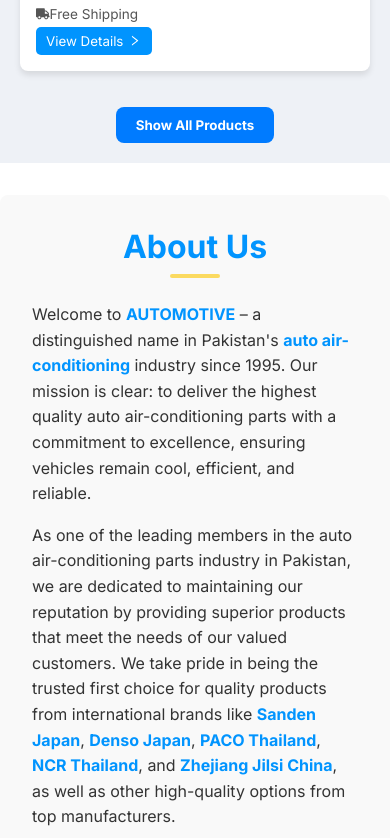
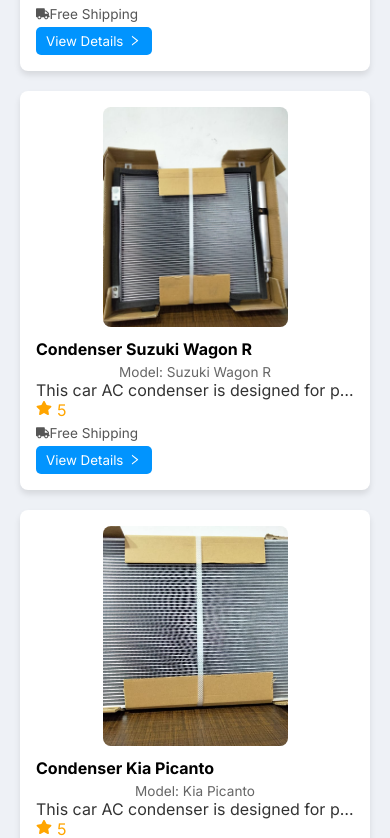
Before and after one commit to RuhaibDev/CarParts_Web, a React (Create React App) app: page / in a window 390 px wide. Shown: the part 6314-7152 px from the top of the page. Built offline with nearby package versions, Linux system fonts and the light colour scheme; a web font is replaced by a local one.

Commit message:
show all button removed

```diff
--- a/src/Data.jsx
+++ b/src/Data.jsx
@@ -9,14 +9,8 @@
 const Data = ({ title, selectedProductId }) => {
   const productRefs = useRef({});
   const [expandedCard, setExpandedCard] = useState(null);
-  const [showAll, setShowAll] = useState(false);
-  const [isMobile, setIsMobile] = useState(false);
 
   useEffect(() => {
-    if (window.innerWidth <= 768) {
-      setIsMobile(true);
-    }
-
     if (selectedProductId && productRefs.current[selectedProductId]) {
       productRefs.current[selectedProductId].scrollIntoView({ behavior: 'smooth', block: 'center' });
     }
@@ -26,7 +20,7 @@
     setExpandedCard(expandedCard === id ? null : id);
   };
 
-  const displayedProducts = isMobile && !showAll ? Api.slice(0, 10) : Api;
+  const displayedProducts = Api;
 
   return (
     <div className="car-parts">
@@ -44,7 +38,7 @@
                 src={part.image}
                 alt={part.name}
                 className="product-image"
-                style={{ height: "220px", width: "185px" }}
+                style={{ height: '220px', width: '185px' }}
               />
               <div className="card-header">
                 <h5 className={isOpen ? 'title-expanded' : 'title-truncated'}>
@@ -68,14 +62,6 @@
           );
         })}
       </div>
-
-      {isMobile && !showAll && Api.length > 10 && (
-        <div className="show-all-container">
-          <button className="show-all-button" onClick={() => setShowAll(true)}>
-            Show All Products
-          </button>
-        </div>
-      )}
     </div>
   );
 };
```
